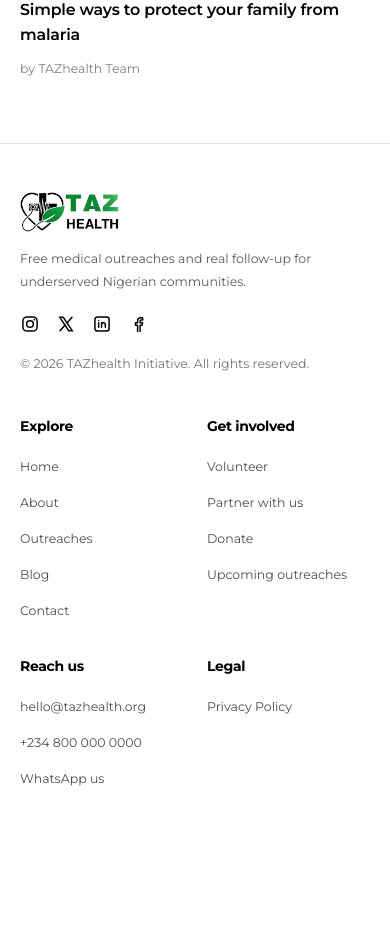
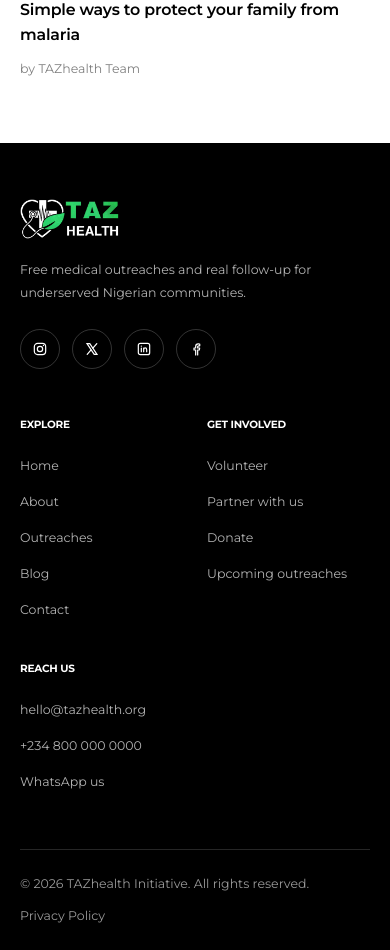
Before and after one commit to tazhealth/tazhealth, a Next.js app: page / in a window 390 px wide. Shown: the part 4776-5726 px from the top of the page. Before the commit the page ends 5614 px from the top, so only its background shows below. Built offline with nearby package versions, Linux system fonts and the light colour scheme.

Commit message:
refactor: update Footer component layout and improve accessibility

```diff
--- a/components/layout/Footer.tsx
+++ b/components/layout/Footer.tsx
@@ -24,48 +24,55 @@ const columns: {title: string;links: FooterLink[];}[] = [
   { label: site.phone, href: site.phoneHref },
   { label: 'WhatsApp us', href: site.whatsapp, external: true }]
 
-},
-{ title: 'Legal', links: [{ label: 'Privacy Policy', href: '/privacy' }] }];
+}];
 
+
+const linkClass = 'text-sm text-white/70 transition-colors hover:text-white';
 
 export function Footer() {
   return (
-    <footer className="border-t border-ink/10 bg-white">
-      <div className="mx-auto grid max-w-7xl gap-10 px-5 py-12 sm:px-8 lg:grid-cols-12 lg:gap-8 lg:py-16">
-        <div className="lg:col-span-4">
-          <Logo />
-          <p className="mt-4 max-w-xs text-sm leading-relaxed text-ink/65">
+    <footer className="bg-black text-white">
+      <div className="mx-auto max-w-7xl px-5 sm:px-8">
+        <div className="grid gap-12 py-14 lg:grid-cols-12 lg:gap-8 lg:py-20">
+          <div className="lg:col-span-5">
+            <Logo tone="light" />
+            <p className="mt-5 max-w-sm text-sm leading-relaxed text-white/70">
               Free medical outreaches and real follow-up for underserved Nigerian communities.
             </p>
-          <ul className="mt-5 flex gap-4" aria-label="Social media">
+            <ul className="mt-6 flex gap-3" aria-label="Social media">
               {socials.map((s) =>
               <li key={s.key}>
-                <a href={s.href} target="_blank" rel="noopener noreferrer" aria-label={s.label} className="text-ink transition-colors hover:text-forest">
-                  <SocialIcon name={s.key} className="h-5 w-5" />
+                  <a
+                  href={s.href}
+                  target="_blank"
+                  rel="noopener noreferrer"
+                  aria-label={s.label}
+                  className="flex h-10 w-10 items-center justify-center rounded-full border border-white/20 text-white transition-colors hover:border-white hover:bg-white hover:text-black">
+
+                    <SocialIcon name={s.key} className="h-4 w-4" />
                   </a>
                 </li>
               )}
             </ul>
-          <p className="mt-5 text-sm text-ink/55">© {new Date().getFullYear()} TAZhealth Initiative. All rights reserved.</p>
           </div>
 
-        <nav aria-label="Footer" className="grid grid-cols-2 gap-x-6 gap-y-8 sm:grid-cols-4 lg:col-span-8">
+          <nav aria-label="Footer" className="grid grid-cols-2 gap-x-6 gap-y-10 sm:grid-cols-3 lg:col-span-7">
             {columns.map((c) =>
             <div key={c.title}>
-              <h2 className="text-base font-semibold text-ink">{c.title}</h2>
-              <ul className="mt-4 space-y-3">
+                <h2 className="text-xs font-semibold uppercase tracking-widest text-white">{c.title}</h2>
+                <ul className="mt-5 space-y-3">
                   {c.links.map((l) =>
                 <li key={l.label}>
                       {l.external || l.href.startsWith('mailto:') || l.href.startsWith('tel:') ?
                   <a
                     href={l.href}
                     {...l.external ? { target: '_blank', rel: 'noopener noreferrer' } : {}}
-                  className="break-words text-sm text-ink/70 transition-colors hover:text-forest">
+                    className={`break-words ${linkClass}`}>
 
                           {l.label}
                         </a> :
 
-                <Link href={l.href} className="text-sm text-ink/70 transition-colors hover:text-forest">
+                  <Link href={l.href} className={linkClass}>
                           {l.label}
                         </Link>
                   }
@@ -76,6 +83,14 @@ export function Footer() {
             )}
           </nav>
         </div>
+
+        <div className="flex flex-col gap-3 border-t border-white/15 py-6 text-sm text-white/60 sm:flex-row sm:items-center sm:justify-between">
+          <p>© {new Date().getFullYear()} TAZhealth Initiative. All rights reserved.</p>
+          <Link href="/privacy" className="transition-colors hover:text-white">
+            Privacy Policy
+          </Link>
+        </div>
+      </div>
     </footer>);
 
 }
```
Lines whose indentation alone changed are shown as unchanged.
